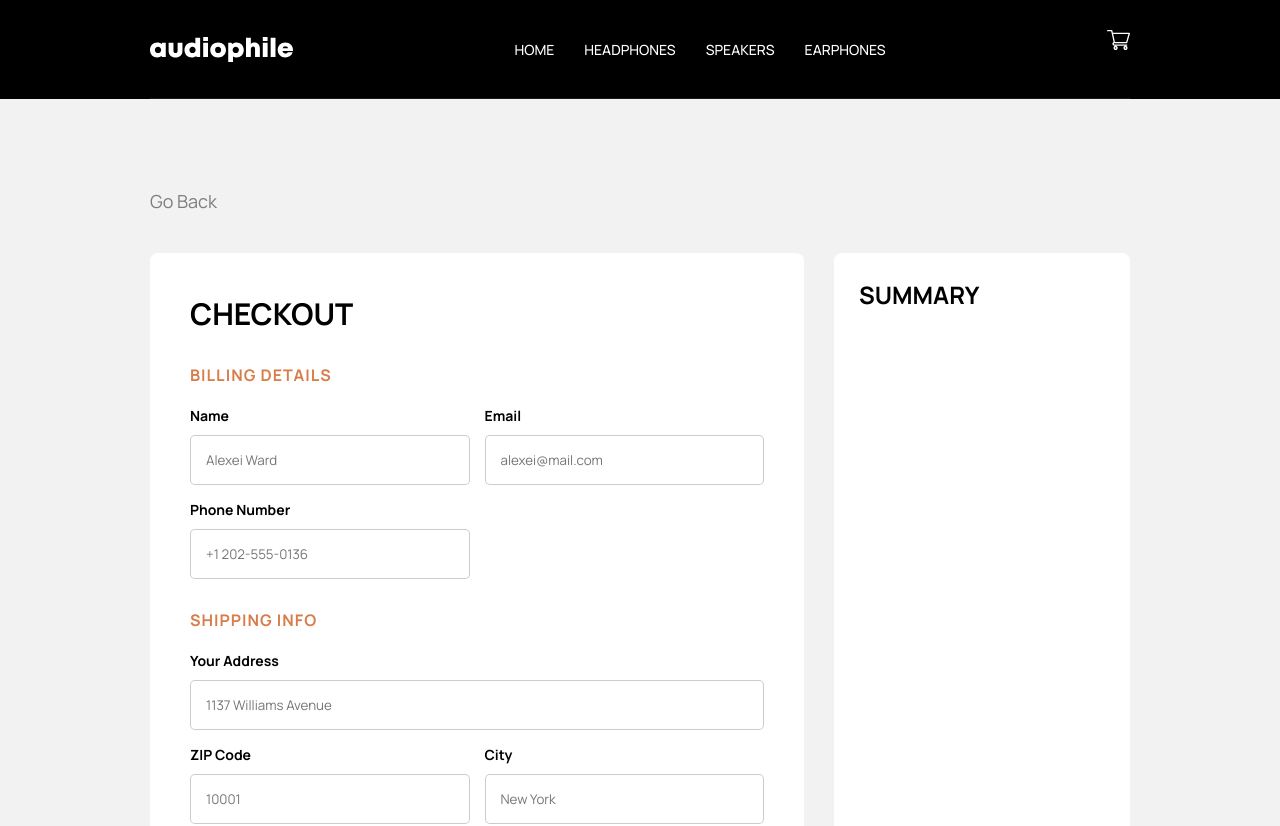
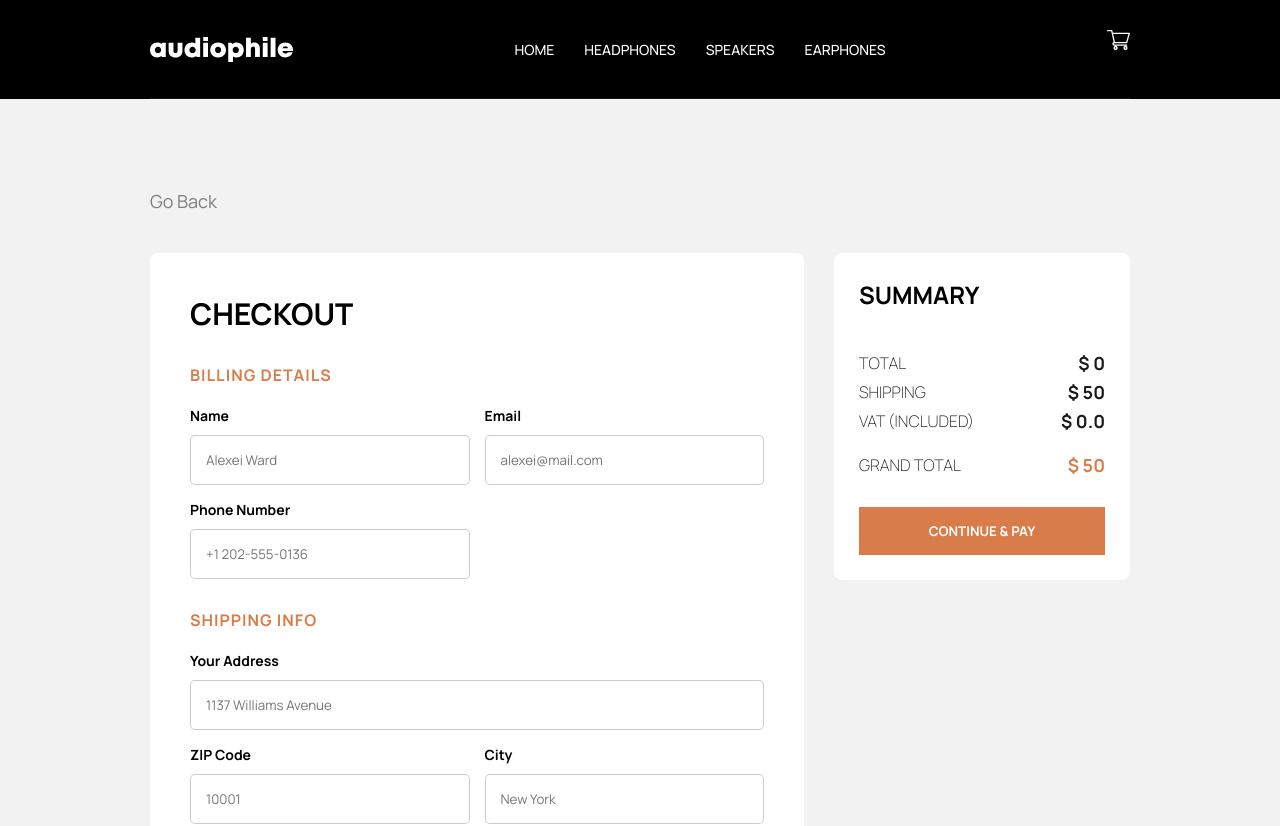
Before and after one commit to akaahl/audiophile-ecommerce, a React (Create React App) app: page /checkout in a window 1280 px wide. Shown: the top 826 px of the page. Built offline with nearby package versions, Linux system fonts and the light colour scheme.

Commit message:
Added dynamic total details including shipping and VAT in InnerForm component

```diff
--- a/src/components/Checkout/InnerForm.js
+++ b/src/components/Checkout/InnerForm.js
@@ -5,7 +5,17 @@ import { useSelector } from "react-redux";
 import { v4 as uuidv4 } from "uuid";
 
 const InnerForm = () => {
-  const cart = useSelector((state) => state.allData.cart);
+  const cart = useSelector((state) => state.allData.cart).filter(
+    (item) => item.quantity > 0
+  );
+  const total = cart.reduce(
+    (total, amount) => (total += amount.price * amount.quantity),
+    0
+  );
+  const shipping = 50;
+  const tax = (0.2 * total).toFixed(1);
+  const grandTotal = total + shipping + +tax;
+  console.log(total, shipping, tax, grandTotal);
 
   return (
     <StyledInnerForm>
@@ -208,15 +218,39 @@ const InnerForm = () => {
                   />
 
                   <div className="item-details">
-                    <p>{item.displayName}</p>
-                    <span>{item.price.toLocaleString()}</span>
+                    <p className="display-name">{item.displayName}</p>
+                    <span className="price">{`$${item.price.toLocaleString()}`}</span>
                   </div>
                 </div>
 
-                <span>{item.quantity}</span>
+                <span className="quantity">{`x${item.quantity}`}</span>
               </li>
             ))}
         </ul>
+
+        <div className="total-details">
+          <div className="total">
+            <p>Total</p>
+            <span>{`$ ${total.toLocaleString()}`}</span>
+          </div>
+
+          <div className="shipping">
+            <p>Shipping</p>
+            <span>{`$ ${shipping}`}</span>
+          </div>
+
+          <div className="tax">
+            <p>VAT (Included)</p>
+            <span>{`$ ${tax}`}</span>
+          </div>
+
+          <div className="grand-total">
+            <p>Grand Total</p>
+            <span>{`$ ${grandTotal.toLocaleString()}`}</span>
+          </div>
+
+          <button className="submit-pay">Continue &amp; Pay</button>
+        </div>
       </div>
     </StyledInnerForm>
   );
@@ -227,6 +261,7 @@ export default InnerForm;
 const StyledInnerForm = styled.div`
   margin-top: 40px;
   display: flex;
+  align-items: flex-start;
   justify-content: space-between;
 
   .left-side {
@@ -537,11 +572,87 @@ const StyledInnerForm = styled.div`
           padding: 0;
 
           img {
-            height: 80px;
-            width: 80px;
+            height: 60px;
+            width: 60px;
             object-fit: cover;
+            border-radius: 8px;
+          }
+
+          .item-details {
+            margin-left: 20px;
+            .display-name {
+              font-weight: 700;
+              font-size: 14px;
+            }
+
+            .price {
+              margin-top: 3px;
+              font-weight: 500;
+              font-size: 14px;
+              color: #888888;
+              opacity: 0.9;
+            }
           }
         }
+
+        .quantity {
+          font-weight: 600;
+          font-size: 14px;
+          color: #888888;
+          opacity: 0.9;
+        }
+      }
+    }
+
+    .total-details {
+      margin-top: 40px;
+
+      .total,
+      .shipping,
+      .tax,
+      .grand-total {
+        display: flex;
+        align-items: center;
+        justify-content: space-between;
+
+        p {
+          font-weight: 200;
+          font-size: 16px;
+          color: #191919;
+          text-transform: uppercase;
+        }
+      }
+
+      .total,
+      .shipping,
+      .tax {
+        margin-top: 5px;
+        span {
+          font-size: 18px;
+          color: #191919;
+          font-weight: 700;
+        }
+      }
+
+      .grand-total {
+        margin-top: 20px;
+
+        span {
+          font-size: 18px;
+          color: #d87d4a;
+          font-weight: 700;
+        }
+      }
+
+      .submit-pay {
+        margin-top: 30px;
+        background-color: #d87d4a;
+        border: none;
+        padding: 15px 25px;
+        width: 100%;
+        color: #ffffff;
+        text-transform: uppercase;
+        font-weight: 700;
       }
     }
   }
```
